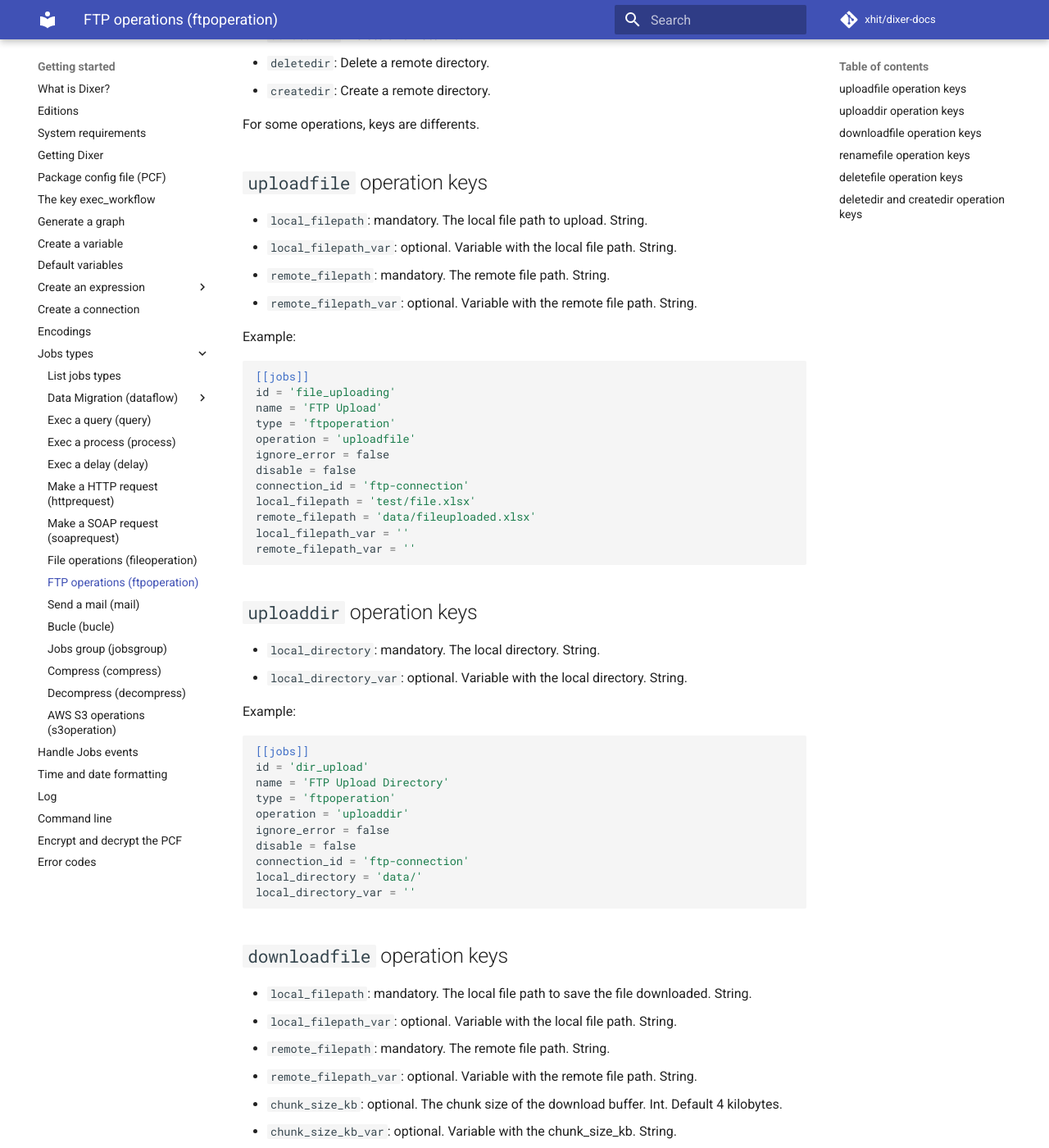
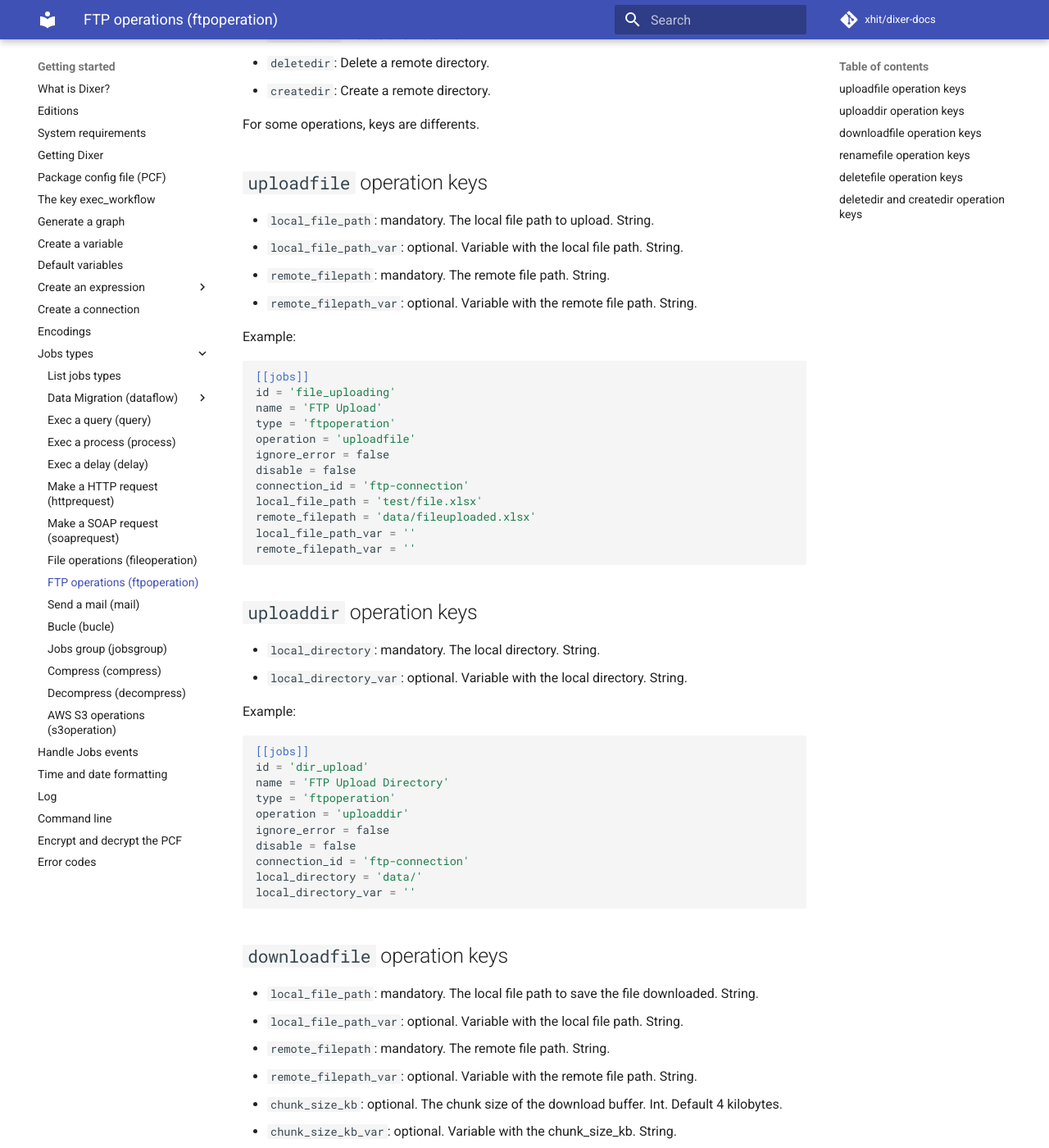
Before and after one commit to Dixer-ETL/dixer-docs, an MkDocs documentation site: the page built from docs/documentation/jobs/FTP-operations.md, in a window 1280 px wide and 1400 px high, scrolled down 482 px. Shown: the whole window at 82% size. Built offline with MkDocs 1.6.1 and Material for MkDocs 9.7.7, drawn with Linux system fonts in a browser that asks for light colours; comment, search, counter and statistics services are not loaded; some of the changed text lies outside the part shown.

Commit message:
local_filepath renamed to local_file_path

````diff
--- a/docs/documentation/jobs/FTP-operations.md
+++ b/docs/documentation/jobs/FTP-operations.md
@@ -18,8 +18,8 @@ For some operations, keys are differents.
 
 ## `uploadfile` operation keys
 
-- `local_filepath`: mandatory. The local file path to upload. String.
-- `local_filepath_var`: optional. Variable with the local file path. String.
+- `local_file_path`: mandatory. The local file path to upload. String.
+- `local_file_path_var`: optional. Variable with the local file path. String.
 - `remote_filepath`: mandatory. The remote file path. String.
 - `remote_filepath_var`: optional. Variable with the remote file path. String.
 
@@ -34,9 +34,9 @@ operation = 'uploadfile'
 ignore_error = false
 disable = false
 connection_id = 'ftp-connection'
-local_filepath = 'test/file.xlsx'
+local_file_path = 'test/file.xlsx'
 remote_filepath = 'data/fileuploaded.xlsx'
-local_filepath_var = ''
+local_file_path_var = ''
 remote_filepath_var = ''
 ```
 
@@ -62,8 +62,8 @@ local_directory_var = ''
 
 ## `downloadfile` operation keys
 
-- `local_filepath`: mandatory. The local file path to save the file downloaded. String.
-- `local_filepath_var`: optional. Variable with the local file path. String.
+- `local_file_path`: mandatory. The local file path to save the file downloaded. String.
+- `local_file_path_var`: optional. Variable with the local file path. String.
 - `remote_filepath`: mandatory. The remote file path. String.
 - `remote_filepath_var`: optional. Variable with the remote file path. String.
 - `chunk_size_kb`: optional. The chunk size of the download buffer. Int. Default 4 kilobytes.
@@ -80,9 +80,9 @@ operation = 'downloadfile'
 ignore_error = false
 disable = false
 connection_id = 'ftp-connection'
-local_filepath = 'test/filedownloaded.xlsx'
+local_file_path = 'test/filedownloaded.xlsx'
 remote_filepath = 'data/file.xlsx'
-local_filepath_var = ''
+local_file_path_var = ''
 remote_filepath_var = ''
 chunk_size_kb = 1000
 chunk_size_kb_var = ''
````
Also changed, not shown: docs/Changelog.md (+2 -1 lines), docs/documentation/jobs/S3-operations.md (+6 -6 lines).
